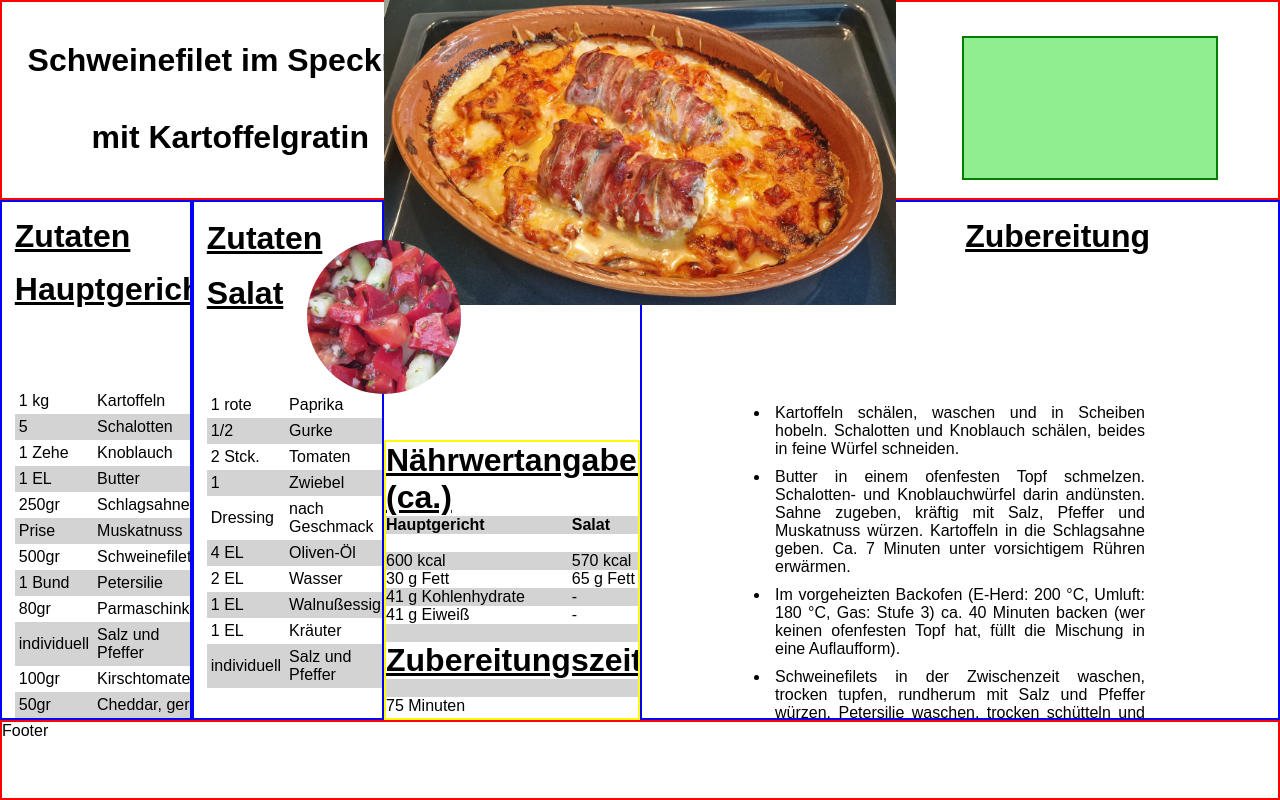
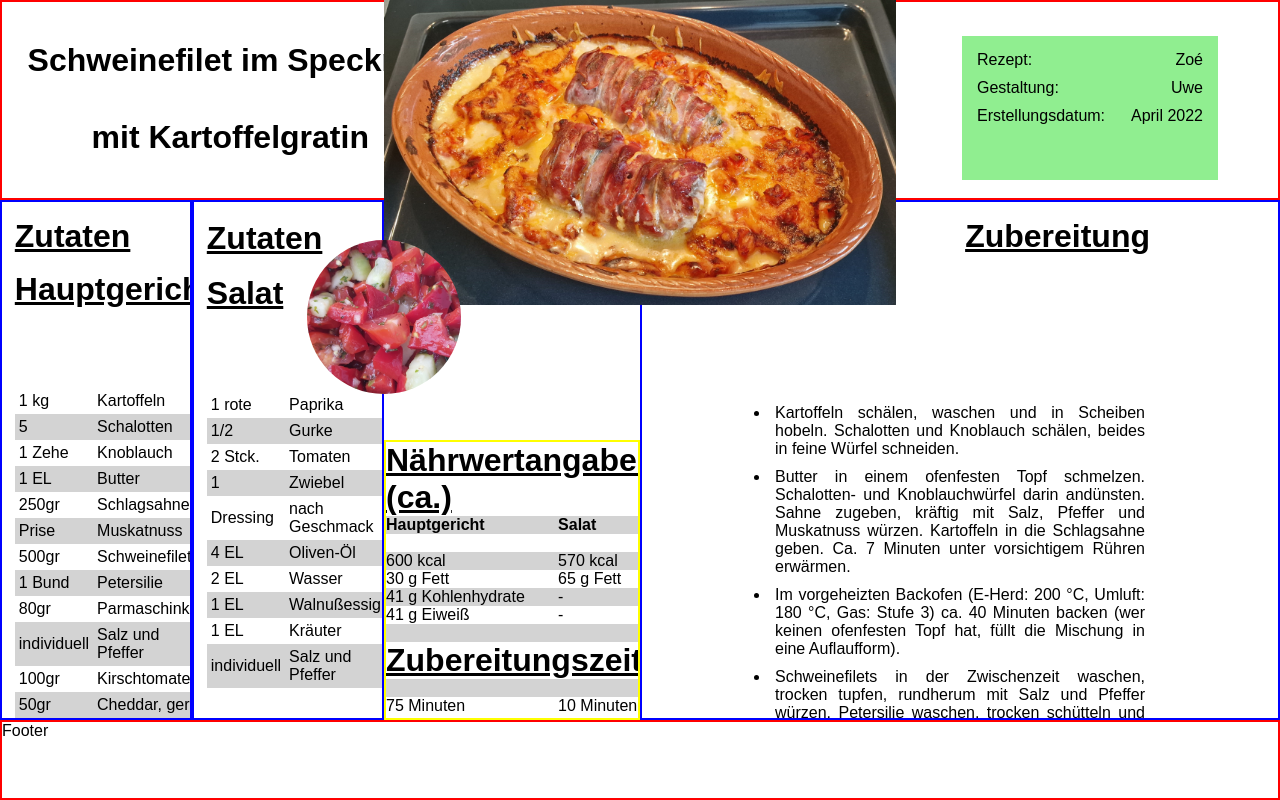
Before and after one commit to FbW-D02-1/rezept-projekt-UweK17, a plain HTML site: page index.html in a window 1280 px wide. Drawn offline with Linux system fonts and the light colour scheme.

Commit message:
logo weiter gestaltet

```diff
--- a/index.html
+++ b/index.html
@@ -16,7 +16,22 @@
     <header class="header-links">
       <h1 class="h1a">Schweinefilet im Speckmantel</h1>
       <h1 class="h1b">mit Kartoffelgratin</h1>
-      <div class="logo"></div>
+      <div class="logo">
+        <table class="logoTable">
+          <tr>
+            <td>Rezept:</td>
+            <td>Zoé</td>
+          </tr>
+          <tr>
+            <td>Gestaltung:</td>
+            <td>Uwe</td>
+          </tr>
+          <tr>
+            <td>Erstellungsdatum:</td>
+            <td>April 2022</td>
+          </tr>
+        </table>
+      </div>
     </header>
 
     <!-- Hauptbereich -->
@@ -174,7 +189,8 @@
               <td>&nbsp</td>
             </tr>
             <tr>
-              <td colspan="2">75 Minuten</td>
+              <td>75 Minuten</td>
+              <td>10 Minuten</td>
             </tr>
           </table>
           <!-- <ul>
--- a/style.css
+++ b/style.css
@@ -38,11 +38,24 @@ h2 {
 .logo {
   width: 20vw;
   height: 18vh;
-  border: 2px solid green;
+  /* border: 2px solid green; */
   background-color: lightgreen;
   position: fixed;
   margin-top: -20vh;
   margin-left: 75vw;
+  padding: 10px;
+}
+
+.logoTable{
+  width: 100%;
+}
+.logoTable td{
+  width: 50%;
+  padding: 5px;
+}
+
+.logoTable tr td+td{
+  text-align: right;
 }
 
 img[src*="speckmantel"] {
@@ -109,7 +122,7 @@ main {
   padding: 4px;
 }
 
-table tr:nth-child(even) {
+.mainGesamt table tr:nth-child(even) {
   background-color: lightgrey;
 }
 
@@ -134,9 +147,9 @@ table tr:nth-child(even) {
   padding: 4px;
 }
 
-table tr:nth-child(even) {
+/* table tr:nth-child(even) {
   background-color: lightgrey;
-}
+} */
 .mainGesamt-naehrwertangaben {
   position: absolute;
   left: 30vw;
```
